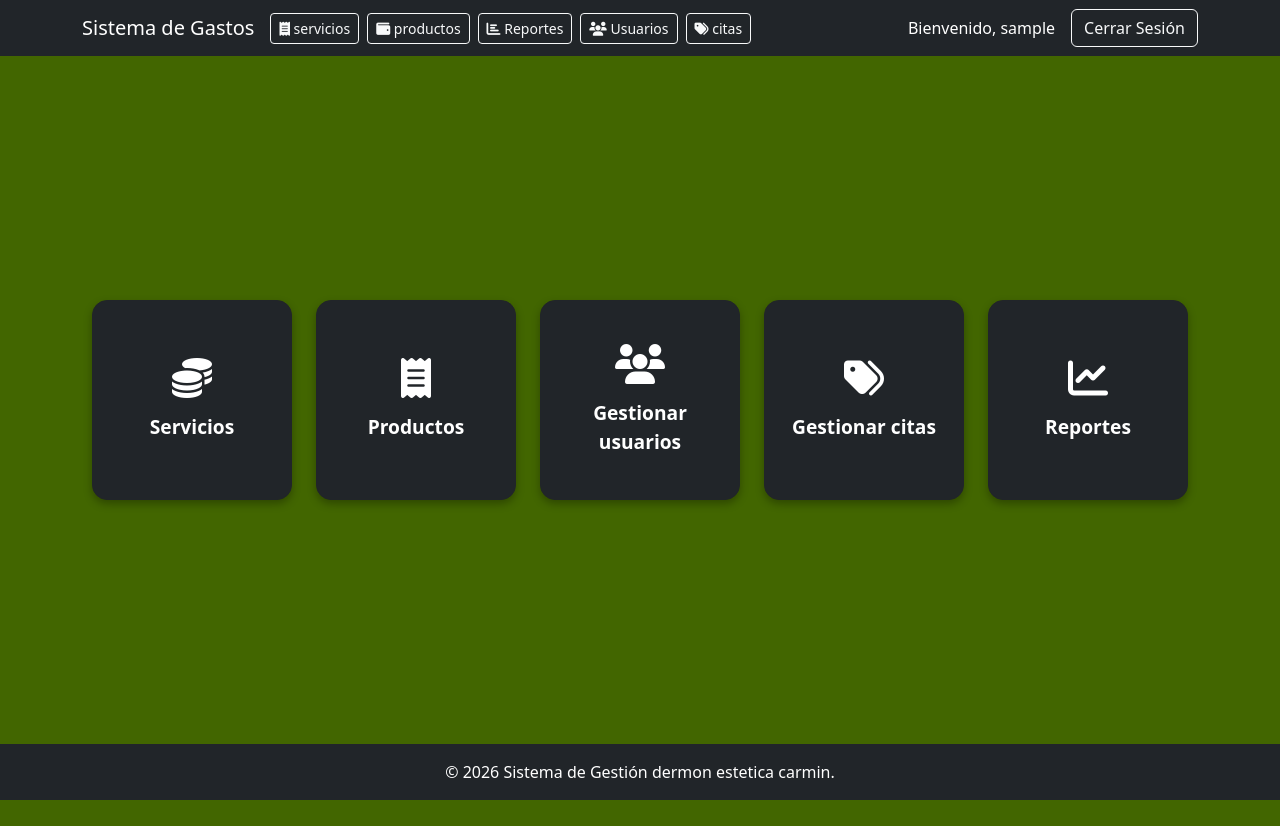
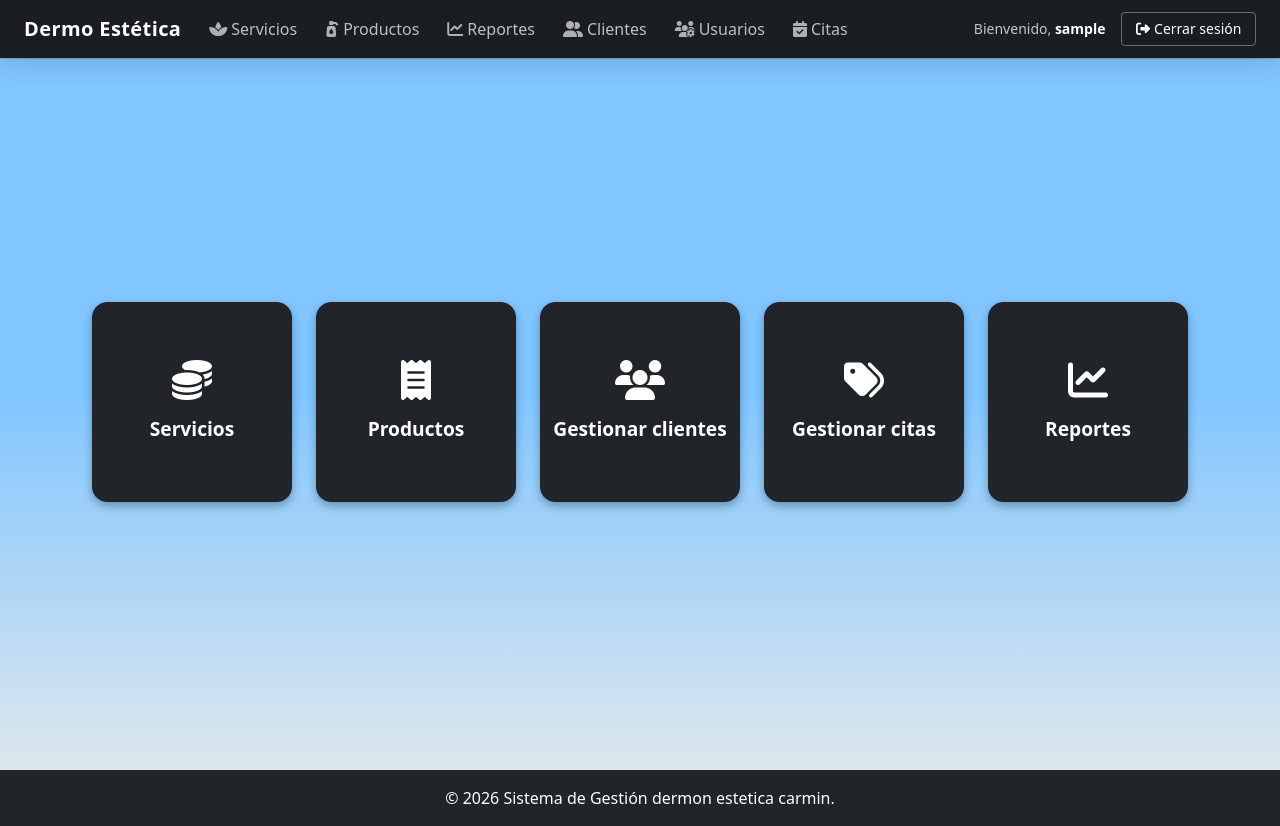
Before and after one commit to gabtryy/proyecto-dermo-estetica-carmin, a PHP site: page /index.php?c=login&m=home in a window 1280 px wide. Before the commit the page ends 800 px from the top, so only its background shows below. Run offline with PHP 8.4, Linux system fonts and the light colour scheme; the visitor is signed in with stand-in values (Sample User, id 1); some libraries are stand-ins or nearby versions.

Commit message:
modulo clientes avance(sin terminar)

```diff
--- /dev/null
+++ b/Controlador/clientes.php
@@ -0,0 +1,72 @@
+<?php
+
+if (!is_file("modelo/".$pagina.".php")){
+	//alli pregunte que si no es archivo se niega //con !
+	//si no existe envio mensaje y me salgo
+	echo "Falta definir la clase ".$pagina;
+	exit;
+}
+require_once("modelo/".$pagina.".php");
+
+$modelo = new Clientes();
+$accion = $_POST['accion'] ?? '';
+
+if ($accion !== '') {
+	header('Content-Type: application/json; charset=utf-8');
+
+	if ($accion === 'consultar') {
+		echo json_encode([
+			'ok' => true,
+			'data' => $modelo->listar(),
+		]);
+		exit;
+	}
+
+	if ($accion === 'incluir') {
+		$datos = [
+			'cedula' => trim($_POST['cedula'] ?? ''),
+			'nombres' => trim($_POST['nombres'] ?? ''),
+			'telefono' => trim($_POST['telefono'] ?? ''),
+			'direccion' => trim($_POST['direccion'] ?? ''),
+			'fechadenacimiento' => trim($_POST['fechadenacimiento'] ?? ''),
+			'sexo' => trim($_POST['sexo'] ?? ''),
+		];
+
+		if ($datos['cedula'] === '' || $datos['nombres'] === '' || $datos['sexo'] === '') {
+			http_response_code(422);
+			echo json_encode(['ok' => false, 'mensaje' => 'Cédula, nombre y sexo son obligatorios.']);
+			exit;
+		}
+
+		if ($modelo->existeCedula($datos['cedula'])) {
+			http_response_code(409);
+			echo json_encode(['ok' => false, 'mensaje' => 'La cédula ya está registrada.']);
+			exit;
+		}
+
+		   try {
+			   // Setear atributos usando setters
+			   $modelo->set_cedula($datos['cedula']);
+			   $modelo->set_nombres($datos['nombres']);
+			   $modelo->set_fechadenacimiento($datos['fechadenacimiento']);
+			   $modelo->set_sexo($datos['sexo']);
+			   $modelo->set_telefono($datos['telefono']);
+			   $modelo->set_direccion($datos['direccion']);
+
+			   $modelo->insertar($datos);
+			   echo json_encode(['ok' => true, 'mensaje' => 'Cliente guardado correctamente.']);
+		   } catch (Throwable $e) {
+			   http_response_code(500);
+			   echo json_encode(['ok' => false, 'mensaje' => 'No se pudo guardar el cliente.']);
+		   }
+		   exit;
+	}
+
+	http_response_code(400);
+	echo json_encode(['ok' => false, 'mensaje' => 'Acción no válida.']);
+	exit;
+}
+
+if (is_file("vista/modulos/".$pagina.".php")) {
+	require_once("vista/modulos/".$pagina.".php");
+}
--- a/Index.php
+++ b/Index.php
@@ -10,7 +10,7 @@
 	$es_analista = false;
 	$es_usuario = false;
 	$puede_ver_reportes = false;
-	$puede_gestionar_usuarios = false;
+	$puede_gestionar_clientes = false;
 	$puede_gestionar_categorias = false;
 	$puede_ver_analisis = false;
 
@@ -22,7 +22,7 @@
 
 
 		$puede_ver_reportes = $es_admin || $es_analista;
-		$puede_gestionar_usuarios = $es_admin;
+		$puede_gestionar_clientes = $es_admin;
 		$puede_gestionar_categorias = $es_admin;
 		$puede_ver_analisis = $es_analista || $es_admin;
 
@@ -42,6 +42,7 @@
 	}
 
 	$archivo = __DIR__ . "/Controlador/{$controlador}.php";
+	$pagina = $controlador;
 
 	if (file_exists($archivo)){
 
--- /dev/null
+++ b/modelo/clientes.php
@@ -0,0 +1,85 @@
+<?php
+require_once 'modelo/conexion.php';
+
+class Clientes extends Conexion
+{
+    // Atributos privados
+    private $cedula;
+    private $apellidos;
+    private $nombres;
+    private $fechadenacimiento;
+    private $sexo;
+    private $gradodeinstruccion;
+
+    // Setters
+    public function set_cedula($valor) {
+        $this->cedula = $valor;
+    }
+    public function set_telefono($valor) {
+        $this->telefono = $valor;
+    }
+    public function set_direccion($valor) {
+        $this->direccion = $valor;
+    }
+    public function set_nombres($valor) {
+        $this->nombres = $valor;
+    }
+    public function set_fechadenacimiento($valor) {
+        $this->fechadenacimiento = $valor;
+    }
+    public function set_sexo($valor) {
+        $this->sexo = $valor;
+    }
+
+    // Getters
+    public function get_cedula() {
+        return $this->cedula;
+    }
+    public function get_nombres() {
+        return $this->nombres;
+    }
+    public function get_fechadenacimiento() {
+        return $this->fechadenacimiento;
+    }
+    public function get_sexo() {
+        return $this->sexo;
+    }
+    public function get_telefono() {
+        return $this->telefono;
+    }
+    public function get_direccion() {
+        return $this->direccion;
+    }
+    public function insertar(array $data): bool
+    {
+        $sql = "INSERT INTO cliente
+                (cedula_cliente, nombre_cliente, telefono_cliente, direccion_cliente, fecha_nacimiento, genero)
+                VALUES (:cedula, :nombre, :telefono, :direccion, :fecha_nacimiento, :genero)";
+        $stmt = $this->pdo->prepare($sql);
+
+        return $stmt->execute([
+            ':cedula' => $this->cedula,
+            ':nombre' => $this->nombres,
+            ':telefono' => $this->telefono,
+            ':direccion' => $this->direccion,
+            ':fecha_nacimiento' => $this->fechadenacimiento ?: null,
+            ':genero' => $this->sexo,
+        ]);
+    }
+
+    public function listar(): array
+    {
+        $sql = "SELECT cedula_cliente, nombre_cliente, telefono_cliente, direccion_cliente, fecha_nacimiento, genero
+                FROM cliente
+                ORDER BY nombre_cliente ASC";
+        $stmt = $this->pdo->query($sql);
+        return $stmt->fetchAll(PDO::FETCH_ASSOC);
+    }
+
+    public function existeCedula(string $cedula): bool
+    {
+        $stmt = $this->pdo->prepare("SELECT 1 FROM cliente WHERE cedula_cliente = :cedula LIMIT 1");
+        $stmt->execute([':cedula' => $cedula]);
+        return (bool) $stmt->fetchColumn();
+    }
+}
--- a/vista/home.php
+++ b/vista/home.php
@@ -1,4 +1,4 @@
-<?php include __DIR__ . '/layouts/header.php'; ?>
+<?php require_once ('vista/layouts/header.php'); ?>
 <style>
     .btn-cuadrado {
         width: 200px;
@@ -37,10 +37,10 @@
         </a>
 
 
-        <?php if ($puede_gestionar_usuarios): ?>
-        <a href="index.php?c=usuarios&m=index" class="btn btn-dark btn-cuadrado text-decoration-none">
+        <?php if ($puede_gestionar_clientes): ?>
+        <a href="index.php?c=clientes&m=index" class="btn btn-dark btn-cuadrado text-decoration-none">
             <i class="fas fa-users"></i>
-            Gestionar usuarios
+            Gestionar clientes
         </a>
         <?php endif; ?>
 
@@ -68,4 +68,4 @@
 
 </div>
 
-<?php include __DIR__ . '/layouts/footer.php'; ?>
+<?php require_once ('vista/layouts/footer.php'); ?>
--- a/vista/layouts/footer.php
+++ b/vista/layouts/footer.php
@@ -4,6 +4,7 @@
     </footer>
     <script src="https://cdn.jsdelivr.net/npm/bootstrap@5.3.3/dist/js/bootstrap.bundle.min.js"></script>
     <script src="https://code.jquery.com/jquery-3.6.0.min.js"></script>
+    <script src="js/cliente.js"></script>
     <script src="https://cdn.datatables.net/1.13.4/js/jquery.dataTables.min.js"></script>
     <script src="https://cdn.datatables.net/1.13.4/js/dataTables.bootstrap5.min.js"></script>
     <link rel="stylesheet" href="https://cdn.datatables.net/1.13.4/css/dataTables.bootstrap5.min.css">
--- a/vista/layouts/header.php
+++ b/vista/layouts/header.php
@@ -1,55 +1,129 @@
+<?php
 
+?>
 <!DOCTYPE html>
 <html lang="es">
 <head>
     <meta charset="UTF-8">
-    <title>Sistema de Gestión de Gastos</title>
+    <title><?= htmlspecialchars($pagina, ENT_QUOTES, 'UTF-8') ?></title>
     <meta name="viewport" content="width=device-width, initial-scale=1">
     <link href="https://cdn.jsdelivr.net/npm/bootstrap@5.3.3/dist/css/bootstrap.min.css" rel="stylesheet">
     <link rel="stylesheet" href="https://cdnjs.cloudflare.com/ajax/libs/font-awesome/6.4.0/css/all.min.css">
+    <style>
+        :root {
+            --app-accent: #5a7a2a;
+            --app-accent-soft: rgba(90, 122, 42, 0.35);
+            --app-navbar: #1a1d21;
+        }
+        body.app-shell {
+            min-height: 100vh;
+            display: flex;
+            flex-direction: column;
+            background: linear-gradient(180deg,rgb(129, 198, 255) 48%, #ebece9 100%);
+            color: #212529;
+        }
+        .app-navbar {
+            background: var(--app-navbar) !important;
+            box-shadow: 0 1px 0 var(--app-accent-soft), 0 8px 24px rgba(0, 0, 0, 0.12);
+            padding-top: 0.55rem;
+            padding-bottom: 0.55rem;
+        }
+        .app-navbar .navbar-brand {
+            font-weight: 600;
+            letter-spacing: 0.02em;
+            color: #fff !important;
+        }
+        .app-navbar .nav-link {
+            color: rgba(255, 255, 255, 0.72) !important;
+            font-weight: 500;
+            padding: 0.45rem 0.75rem !important;
+            border-radius: 0.375rem;
+            transition: color 0.15s ease, background-color 0.15s ease;
+        }
+        .app-navbar .nav-link:hover,
+        .app-navbar .nav-link:focus {
+            color: #fff !important;
+            background-color: rgba(255, 255, 255, 0.08);
+        }
+        .app-navbar .nav-link.active {
+            color: #fff !important;
+            background-color: rgba(255, 255, 255, 0.12);
+        }
+        .app-navbar .nav-link i {
+            opacity: 0.9;
+        }
+        .app-navbar .user-pill {
+            font-size: 0.875rem;
+            color: rgba(255, 255, 255, 0.75);
+        }
+        .app-navbar .user-pill strong {
+            color: #fff;
+            font-weight: 600;
+        }
+        .app-navbar .btn-logout {
+            --bs-btn-color: #fff;
+            --bs-btn-border-color: rgba(255, 255, 255, 0.35);
+            --bs-btn-hover-bg: rgba(255, 255, 255, 0.12);
+            --bs-btn-hover-border-color: rgba(255, 255, 255, 0.55);
+            --bs-btn-active-bg: rgba(255, 255, 255, 0.18);
+            font-weight: 500;
+            padding: 0.35rem 0.85rem;
+        }
+        .app-navbar .navbar-toggler {
+            border-color: rgba(255, 255, 255, 0.35);
+        }
+        .app-main-wrap {
+            flex: 1 0 auto;
+        }
+    </style>
 </head>
-<body style="background-color:rgb(66, 102, 0);">
-    <?php ?>
-
-    <nav class="navbar navbar-expand-lg navbar-dark bg-dark mb-4">
-
-        <div class="container d-flex justify-content-between align-items-center">
-            <div class="d-flex align-items-center">
-                <a class="navbar-brand me-3" href="index.php?c=login&m=home">Sistema de Gastos</a>
-
-                <a href="index.php?c=gastos&m=index" class="btn btn-outline-light btn-sm me-2">
-                    <i class="fas fa-receipt"></i> servicios
-                </a>
-
-                <a href="index.php?c=presupuesto&m=index" class="btn btn-outline-light btn-sm me-2">
-                    <i class="fas fa-wallet"></i> productos
-                </a>
-
-                <a href="index.php?c=reportes&m=index" class="btn btn-outline-light btn-sm me-2">
-                    <i class="fas fa-chart-bar"></i> Reportes
-                </a>
-
-                <?php if ($puede_gestionar_usuarios): ?>
-                    <a href="index.php?c=usuario&m=index" class="btn btn-outline-light btn-sm me-2">
-                        <i class="fas fa-users"></i> Usuarios
+<body class="app-shell">
+    <nav class="navbar navbar-expand-lg navbar-dark app-navbar">
+        <div class="container-fluid px-3 px-lg-4">
+            <a class="navbar-brand" href="index.php?c=login&amp;m=home">Dermo Estética</a>
+            <button class="navbar-toggler" type="button" data-bs-toggle="collapse" data-bs-target="#appMainNav" aria-controls="appMainNav" aria-expanded="false" aria-label="Menú">
+                <span class="navbar-toggler-icon"></span>
+            </button>
+            <div class="collapse navbar-collapse" id="appMainNav">
+                <ul class="navbar-nav me-auto mb-2 mb-lg-0 gap-lg-1">
+                    <li class="nav-item">
+                        <a class="nav-link" href="index.php?c=servicios&amp;m=index"><i class="fas fa-spa me-1"></i>Servicios</a>
+                    </li>
+                    <li class="nav-item">
+                        <a class="nav-link" href="index.php?c=productos&amp;m=index"><i class="fas fa-pump-soap me-1"></i>Productos</a>
+                    </li>
+                    <?php if ($puede_ver_reportes): ?>
+                    <li class="nav-item">
+                        <a class="nav-link" href="index.php?c=reportes&amp;m=index"><i class="fas fa-chart-line me-1"></i>Reportes</a>
+                    </li>
+                    <?php endif; ?>
+                    <?php if ($puede_gestionar_clientes): ?>
+                    <li class="nav-item">
+                        <a class="nav-link" href="index.php?c=clientes&amp;m=index"><i class="fas fa-user-friends me-1"></i>Clientes</a>
+                    </li>
+                    <?php endif; ?>
+                    <?php if ($es_admin): ?>
+                    <li class="nav-item">
+                        <a class="nav-link" href="index.php?c=usuario&amp;m=listar"><i class="fas fa-users-cog me-1"></i>Usuarios</a>
+                    </li>
+                    <?php endif; ?>
+                    <?php if ($puede_gestionar_categorias): ?>
+                    <li class="nav-item">
+                        <a class="nav-link" href="index.php?c=citas&amp;m=index"><i class="fas fa-calendar-check me-1"></i>Citas</a>
+                    </li>
+                    <?php endif; ?>
+                </ul>
+                <div class="d-flex flex-column flex-lg-row align-items-lg-center gap-2 ms-lg-2">
+                    <?php if (isset($_SESSION['username'])): ?>
+                        <span class="user-pill px-lg-2">
+                            Bienvenido, <strong><?= htmlspecialchars($_SESSION['username'], ENT_QUOTES, 'UTF-8') ?></strong>
+                        </span>
+                    <?php endif; ?>
+                    <a href="index.php?c=login&amp;m=logout" class="btn btn-outline-light btn-sm btn-logout">
+                        <i class="fas fa-right-from-bracket me-1"></i>Cerrar sesión
                     </a>
-                <?php endif; ?>
-
-                <?php if ($puede_gestionar_categorias): ?>
-                    <a href="index.php?c=categorias&m=index" class="btn btn-outline-light btn-sm me-2">
-                        <i class="fas fa-tags"></i> citas
-                    </a>
-                <?php endif; ?>
-            </div>
-            <div class="d-flex align-items-center">
-                <?php if (isset($_SESSION['username'])): ?>
-                    <span class="text-white me-3">
-                        Bienvenido, <?= htmlspecialchars($_SESSION['username']) ?>
-
-                    </span>
-                <?php endif; ?>
-                <a href="index.php?c=login&m=logout" class="btn btn-outline-light">Cerrar Sesión</a>
+                </div>
             </div>
         </div>
     </nav>
-    <div class="container">
+    <div class="container app-main-wrap py-4">
--- /dev/null
+++ b/vista/modulos/clientes.php
@@ -0,0 +1,115 @@
+
+<?php require_once("vista/layouts/header.php"); ?>
+
+<div class="container py-2">
+	<div class="d-flex flex-wrap align-items-center gap-2 mb-3">
+		<button type="button" class="btn btn-primary" id="incluir">
+			<i class="fas fa-user-plus me-1"></i>INCLUIR
+		</button>
+		<a href="index.php?c=login&amp;m=home" class="btn btn-outline-secondary">
+			<i class="fas fa-arrow-left me-1"></i>REGRESAR
+		</a>
+	</div>
+
+	<h1 class="h3 text-primary mb-3">Pantalla personal</h1>
+
+	<div class="card shadow-sm border-0">
+		<div class="card-header bg-white border-bottom py-3">
+			<span class="fw-semibold text-secondary">Listado de personas</span>
+		</div>
+		<div class="card-body p-0">
+			<div class="table-responsive">
+				<table
+					class="table table-striped table-hover table-bordered align-middle mb-0"
+					id="tablausuarios"
+					aria-describedby="tabla-personas-desc"
+				>
+					<caption id="tabla-personas-desc" class="caption-top px-3 pt-3 text-muted small">
+						Listado actualizado al consultar desde el sistema.
+					</caption>
+					<thead class="table-light">
+						<tr>
+							<th scope="col" class="text-nowrap" style="width: 1%">Acciones</th>
+							<th scope="col">Cédula</th>
+							<th scope="col">Nombre</th>
+							<th scope="col">Teléfono</th>
+							<th scope="col">Dirección</th>
+							<th scope="col" class="text-nowrap">Fecha nac.</th>
+							<th scope="col" class="text-center text-nowrap">Género</th>
+						</tr>
+					</thead>
+					<tbody id="resultadoconsulta"></tbody>
+				</table>
+			</div>
+		</div>
+	</div>
+</div>
+
+<!-- Modal formulario persona (Bootstrap 5) -->
+<div class="modal fade" id="modal1" tabindex="-1" aria-labelledby="modal1Label" aria-hidden="true">
+	<div class="modal-dialog modal-lg modal-dialog-scrollable">
+		<div class="modal-content">
+			<div class="modal-header text-bg-info">
+				<h2 class="modal-title fs-5" id="modal1Label">Añadir cliente</h2>
+				<button type="button" class="btn-close" data-bs-dismiss="modal" aria-label="Cerrar"></button>
+			</div>
+			<div class="modal-body">
+				<form method="post" id="formulario_cliente" autocomplete="off">
+					<input type="hidden" name="accion" id="accion" value="">
+					<div class="row g-3">
+						<div class="col-md-4">
+							<label class="form-label" for="cedula">Cédula</label>
+							<input class="form-control" type="text" id="cedula" name="cedula" autocomplete="off">
+							<span class="form-text text-danger" id="scedula"></span>
+						</div>
+						<div class="col-md-8">
+							<label class="form-label" for="nombres">Nombre completo</label>
+							<input class="form-control" type="text" id="nombres" name="nombres" autocomplete="off">
+							<span class="form-text text-danger" id="snombres"></span>
+						</div>
+					</div>
+					<div class="row g-3 mt-0">
+						<div class="col-md-4">
+							<label class="form-label" for="fechadenacimiento">Fecha de nacimiento</label>
+							<input class="form-control" type="date" id="fechadenacimiento" name="fechadenacimiento">
+							<span class="form-text text-danger" id="sfechadenacimiento"></span>
+						</div>
+						<div class="col-md-8">
+							<label class="form-label" for="direccion">Dirección</label>
+							<input class="form-control" type="text" id="direccion" name="direccion" autocomplete="off">
+							<span class="form-text text-danger" id="sdireccion"></span>
+						</div>
+					</div>
+					<div class="row g-3 mt-0">
+						<div class="col-md-4">
+							<label class="form-label" for="telefono">Teléfono</label>
+							<input class="form-control" type="text" id="telefono" name="telefono" autocomplete="off">
+							<span class="form-text text-danger" id="stelefono"></span>
+						</div>
+						<div class="col-md-4">
+							<span class="form-label d-block mb-1">Sexo</span>
+							<div class="d-flex flex-wrap gap-3">
+								<div class="form-check">
+									<input class="form-check-input" type="radio" name="sexo" id="masculino" value="M">
+									<label class="form-check-label" for="masculino">Masculino</label>
+								</div>
+								<div class="form-check">
+									<input class="form-check-input" type="radio" name="sexo" id="femenino" value="F">
+									<label class="form-check-label" for="femenino">Femenino</label>
+								</div>
+							</div>
+							<span class="form-text text-danger" id="ssexo"></span>
+						</div>
+
+					</div>
+				</form>
+			</div>
+			<div class="modal-footer bg-light">
+				<button type="button" class="btn btn-secondary" data-bs-dismiss="modal">Cerrar</button>
+				<button type="button" class="btn btn-primary" id="proceso">INCLUIR</button>
+			</div>
+		</div>
+	</div>
+</div>
+
+<?php require_once("vista/layouts/footer.php"); ?>
```
Also changed, not shown: js/cliente.js (added, +89 -0 lines), vista/layouts/modal.php (added, +23 -0 lines).
